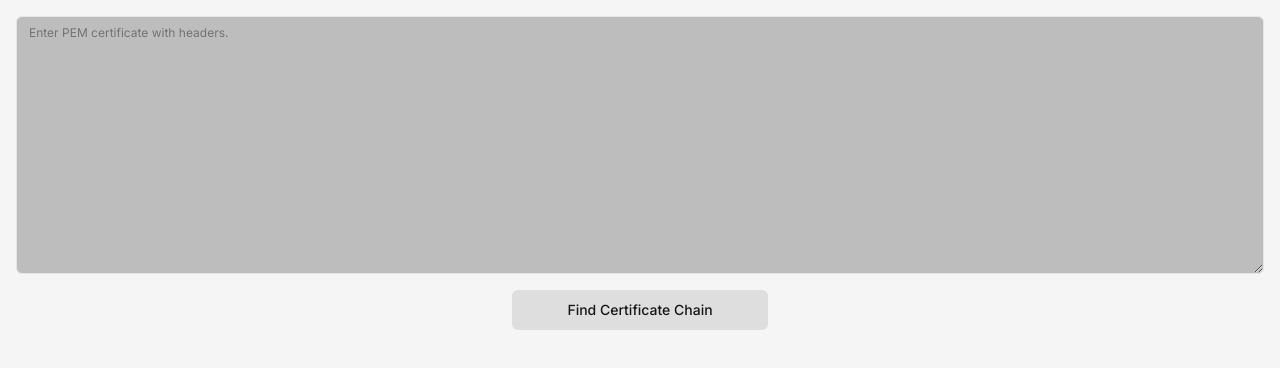
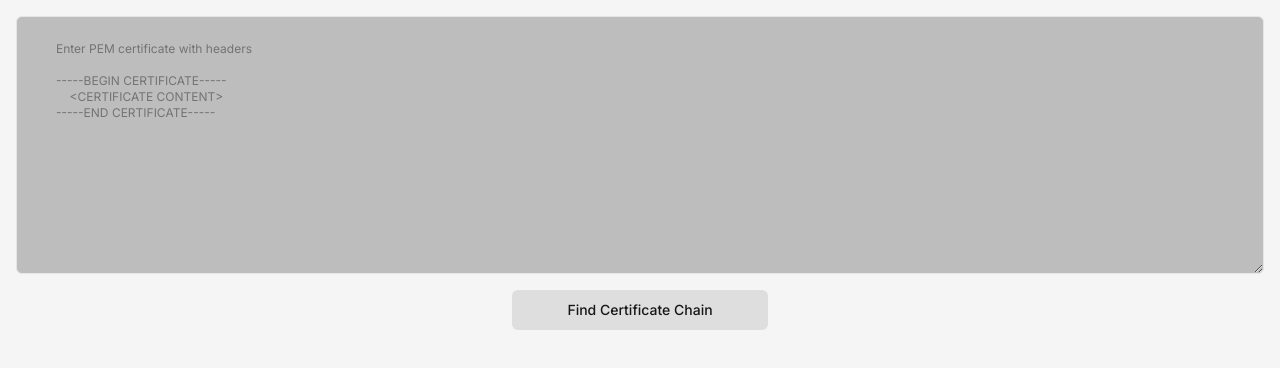
Before and after one commit to groupsvkg/x509, a Next.js app: page /certificate/1 in a window 1280 px wide. Shown: the top 368 px of the page. Built offline with nearby package versions, Linux system fonts and the light colour scheme.

Commit message:
Update textarea placeholder message

```diff
--- a/app/(root)/(routes)/certificate/[certificateId]/page.tsx
+++ b/app/(root)/(routes)/certificate/[certificateId]/page.tsx
@@ -37,7 +37,13 @@ const CertificateIdPage = () => {
       <Textarea
         onChange={onChange}
         rows={15}
-        placeholder="Enter PEM certificate with headers."
+        placeholder={`
+        Enter PEM certificate with headers
+
+        -----BEGIN CERTIFICATE-----
+            <CERTIFICATE CONTENT>
+        -----END CERTIFICATE-----
+        `}
         value={textInput}
         className="bg-primary/25 text-xs text-blue-400"
       />
@@ -47,10 +53,12 @@ const CertificateIdPage = () => {
       >
         Find Certificate Chain
       </Button>
-      <div className={cn('w-full')}>
-        {parsedCert && <Separator className="bg-primary/10" />}
-        {parsedCert && <JsonView src={parsedCert} />}
-      </div>
+      {parsedCert && (
+        <div className={cn('w-full')}>
+          <Separator className="bg-primary/10" />
+          <JsonView src={parsedCert} />
+        </div>
+      )}
     </div>
   );
 };
```
